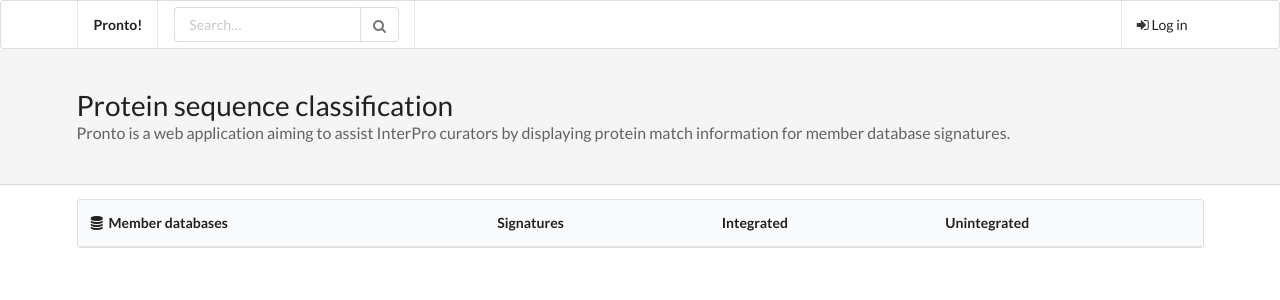
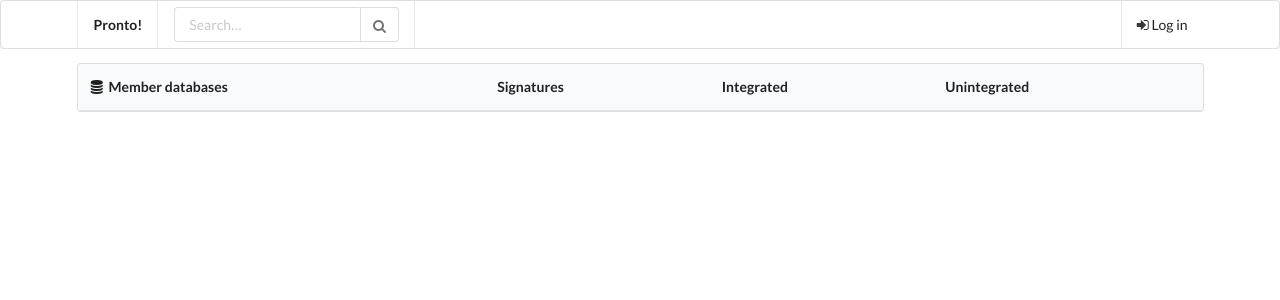
Before and after one commit to ProteinsWebTeam/pronto, a Flask app: page / in a window 1280 px wide. Shown: the top 300 px of the page. Run offline with Flask 2, Linux system fonts and the light colour scheme; data that the repository does not hold is empty.

Commit message:
Removing header (curators request)

```diff
--- a/templates/header.html
+++ b/templates/header.html
@@ -41,16 +41,16 @@
     </div>
 </header>
 
-<div class="ui vertical segment masthead">
-    <h1 class="ui header">
-        <div class="ui container">
-            Protein sequence classification
-            <div class="sub header">
-                Pronto is a web application aiming to assist InterPro curators by displaying protein match information for member database signatures.
-            </div>
-        </div>
-    </h1>
-</div>
+{#<div class="ui vertical segment masthead">#}
+{#    <h1 class="ui header">#}
+{#        <div class="ui container">#}
+{#            Protein sequence classification#}
+{#            <div class="sub header">#}
+{#                Pronto is a web application aiming to assist InterPro curators by displaying protein match information for member database signatures.#}
+{#            </div>#}
+{#        </div>#}
+{#    </h1>#}
+{#</div>#}
 
 <div id="messages" class="ui basic hidden vertical segment container">
     <div class="ui two column centered grid">
```
